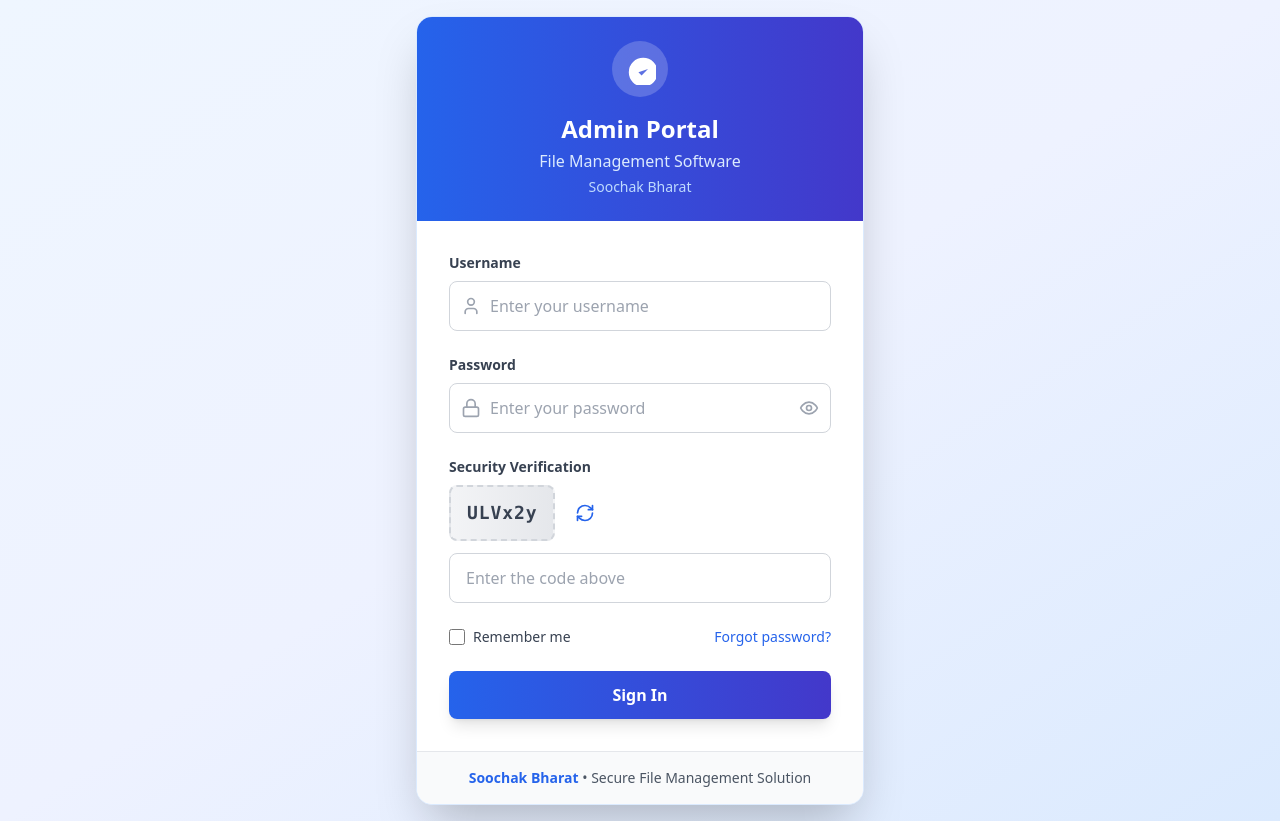
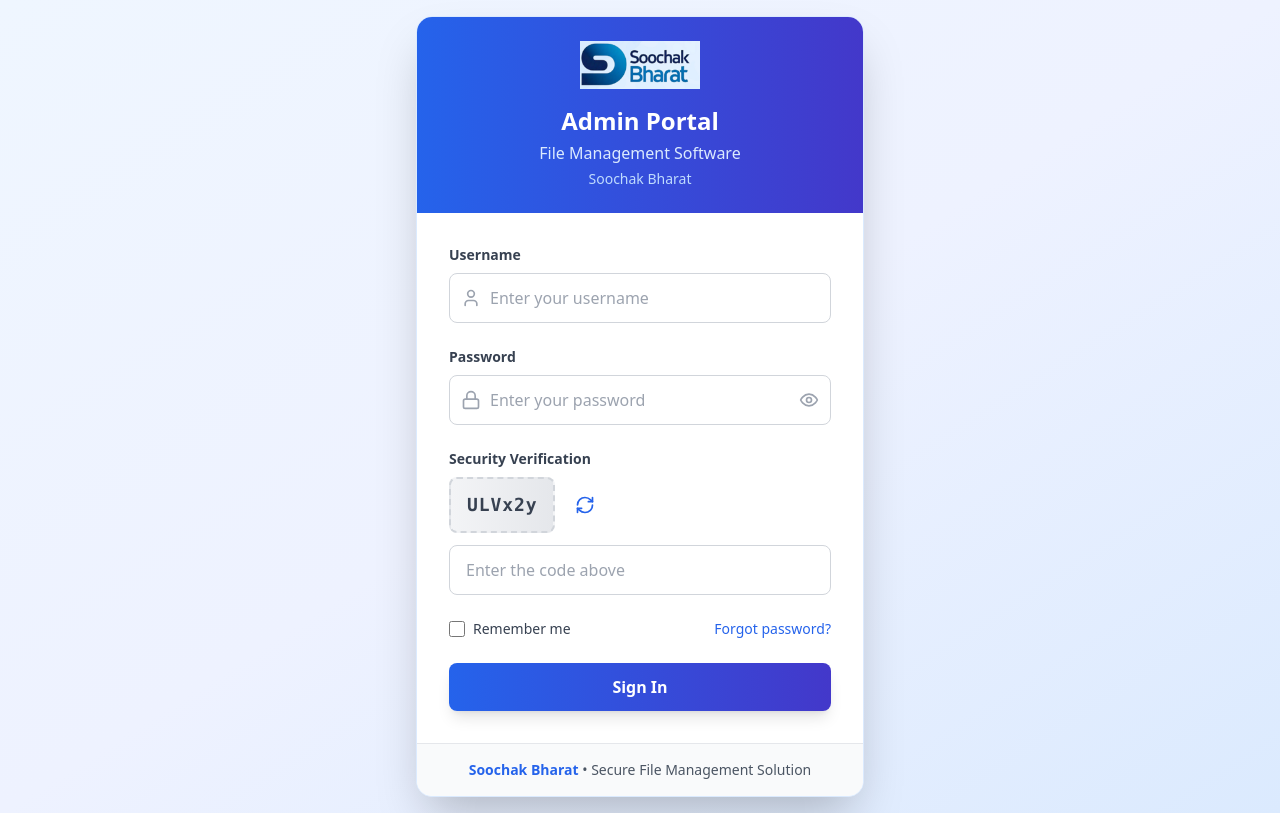
Before and after one commit to eshansoochak/rfid-file-mangement, a React (Vite) app: page / in a window 1280 px wide. Built offline with nearby package versions, Linux system fonts and the light colour scheme.

Commit message:
LoginPage.tsx

```diff
--- a/src/components/LoginPage.tsx
+++ b/src/components/LoginPage.tsx
@@ -93,16 +93,9 @@
             <div className="bg-gradient-to-r from-blue-600 to-indigo-700 px-8 py-6">
               <div className="flex items-center justify-center mb-4">
                 <img
-                  src="/soochak-logo.png"
+                  src="/logo.png"
                   alt="Soochak Bharat Logo"
                   className="h-12 w-auto object-contain"
-                  onError={(e) => {
-                    e.currentTarget.style.display = 'none';
-                    const fallback = document.createElement('div');
-                    fallback.className = 'bg-white/20 p-3 rounded-full';
-                    fallback.innerHTML = '<svg class="w-8 h-8 text-white" fill="currentColor" viewBox="0 0 20 20"><path d="M9 12l2 2 4-4m6 2a9 9 0 11-18 0 9 9 0 0118 0z"/></svg>';
-                    e.currentTarget.parentNode?.appendChild(fallback);
-                  }}
                 />
               </div>
               <h2 className="text-2xl font-bold text-white text-center">Reset Password</h2>
@@ -163,16 +156,9 @@
           <div className="bg-gradient-to-r from-blue-600 to-indigo-700 px-8 py-6">
             <div className="flex items-center justify-center mb-4">
               <img
-                src="/soochak-logo.png"
+                src="logo.png"
                 alt="Soochak Bharat Logo"
                 className="h-12 w-auto object-contain"
-                onError={(e) => {
-                  e.currentTarget.style.display = 'none';
-                  const fallback = document.createElement('div');
-                  fallback.className = 'bg-white/20 p-3 rounded-full';
-                  fallback.innerHTML = '<svg class="w-8 h-8 text-white" fill="currentColor" viewBox="0 0 20 20"><path d="M9 12l2 2 4-4m6 2a9 9 0 11-18 0 9 9 0 0118 0z"/></svg>';
-                  e.currentTarget.parentNode?.appendChild(fallback);
-                }}
               />
             </div>
             <h1 className="text-2xl font-bold text-white text-center">Admin Portal</h1>
```
